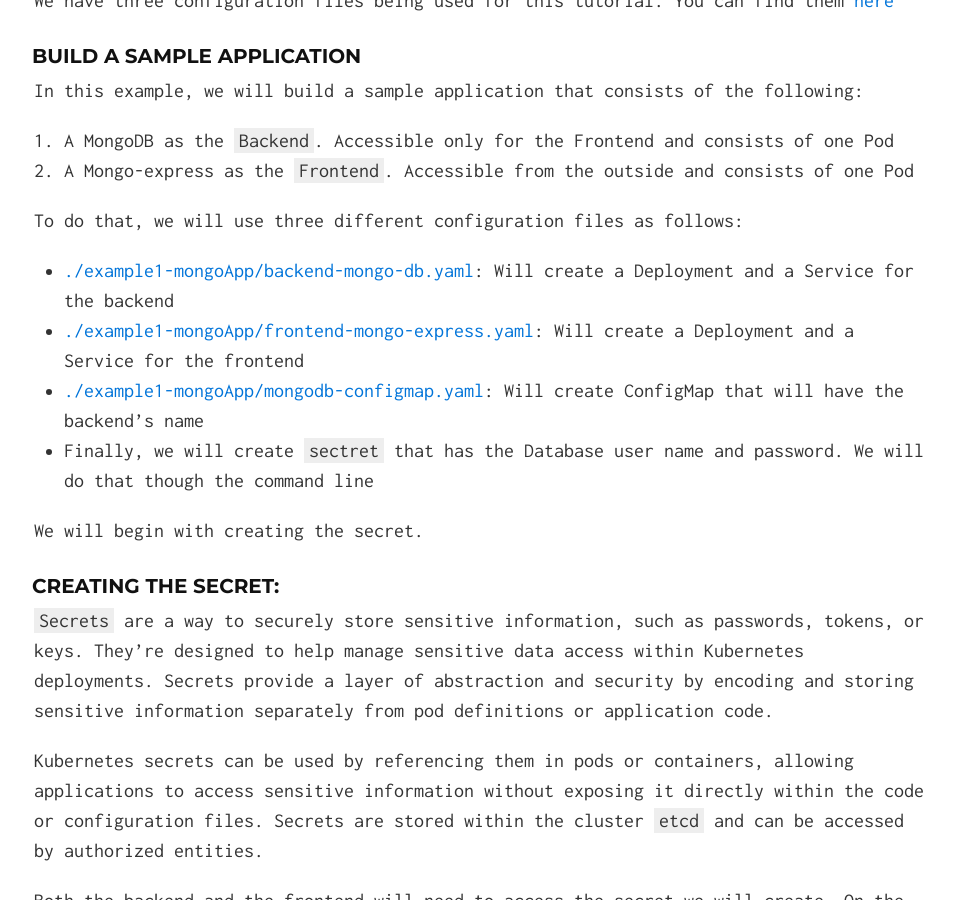
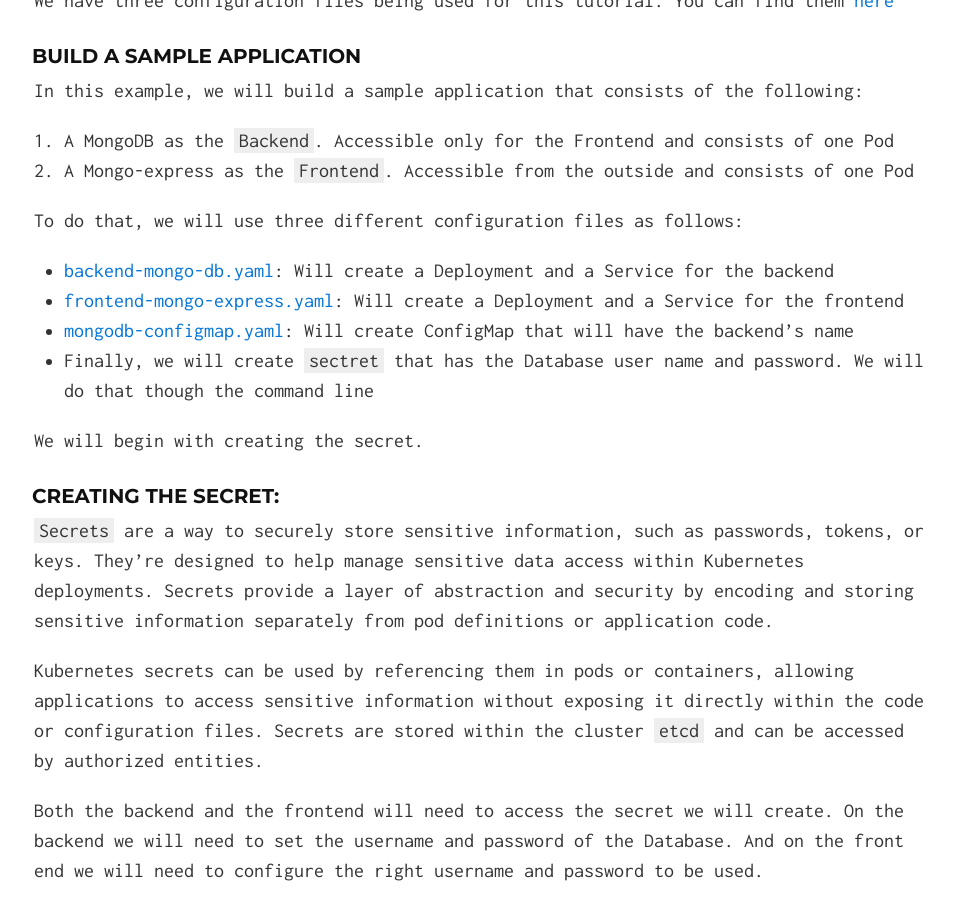
Before and after one commit to Ahmed-AG/cyberdojo-page, a Jekyll site: the page built from read/Kubernetes-crash-course.md, in a window 1280 px wide and 900 px high, scrolled down 6219 px. Shown: the whole window, without its empty margins (158-1112 px from the left). Built offline with Jekyll 4.4.1, drawn with Linux system fonts in a browser that asks for light colours.

Commit message:
Update K8s Crash Course

````diff
--- a/read/Kubernetes-crash-course.md
+++ b/read/Kubernetes-crash-course.md
@@ -210,7 +210,7 @@
 - Selectors: Often used in conjunction with services or controllers to define how resources are associated or targeted.
 - Annotations: Additional information or metadata that can be added to the resource for various purposes like documentation, tooling, etc.
 
-We have three configuration files being used for this tutorial. You can find them [here](./example1-mongoApp/)
+We have three configuration files being used for this tutorial. You can find them [here](https://github.com/Ahmed-AG/k8s-quick-start-tutorial/blob/main/example1-mongoApp/)
 
 ### Build a sample application
 In this example, we will build a sample application that consists of the following:
@@ -218,9 +218,9 @@
 2. A Mongo-express as the `Frontend`. Accessible from the outside and consists of one Pod
 
 To do that, we will use three different configuration files as follows:
-- [./example1-mongoApp/backend-mongo-db.yaml](./example1-mongoApp/backend-mongo-db.yaml): Will create a Deployment and a Service for the backend
-- [./example1-mongoApp/frontend-mongo-express.yaml](./example1-mongoApp/frontend-mongo-express.yaml): Will create a Deployment and a Service for the frontend
-- [./example1-mongoApp/mongodb-configmap.yaml](./example1-mongoApp/mongodb-configmap.yaml): Will create ConfigMap that will have the backend's name
+- [backend-mongo-db.yaml](https://github.com/Ahmed-AG/k8s-quick-start-tutorial/blob/main/example1-mongoApp/backend-mongo-db.yaml): Will create a Deployment and a Service for the backend
+- [frontend-mongo-express.yaml](https://github.com/Ahmed-AG/k8s-quick-start-tutorial/blob/main/example1-mongoApp/frontend-mongo-express.yaml): Will create a Deployment and a Service for the frontend
+- [mongodb-configmap.yaml](https://github.com/Ahmed-AG/k8s-quick-start-tutorial/blob/main/example1-mongoApp/mongodb-configmap.yaml): Will create ConfigMap that will have the backend's name
 - Finally, we will create `sectret` that has the Database user name and password. We will do that though the command line
 
 We will begin with creating the secret.
@@ -270,7 +270,7 @@
 
 ### Task 3: Create the Backend
 
-The full configuration file is [here](./example1-mongoApp/backend-mongo-db.yaml). But let us dissect it.
+The full configuration file is [here](https://github.com/Ahmed-AG/k8s-quick-start-tutorial/blob/main/example1-mongoApp/backend-mongo-db.yaml). But let us dissect it.
 This file will create two resources:
 - A `Deployment` for the backend
 - A `Service` for that backend
@@ -446,7 +446,7 @@
 ```
 Give it few minutes for all services to be created then move to the next step.
 
-#### Expose the Frontend using Minikube
+### Expose the Frontend using Minikube
 ```bash
 minikube service frontend-mongo-express
 ```
````
